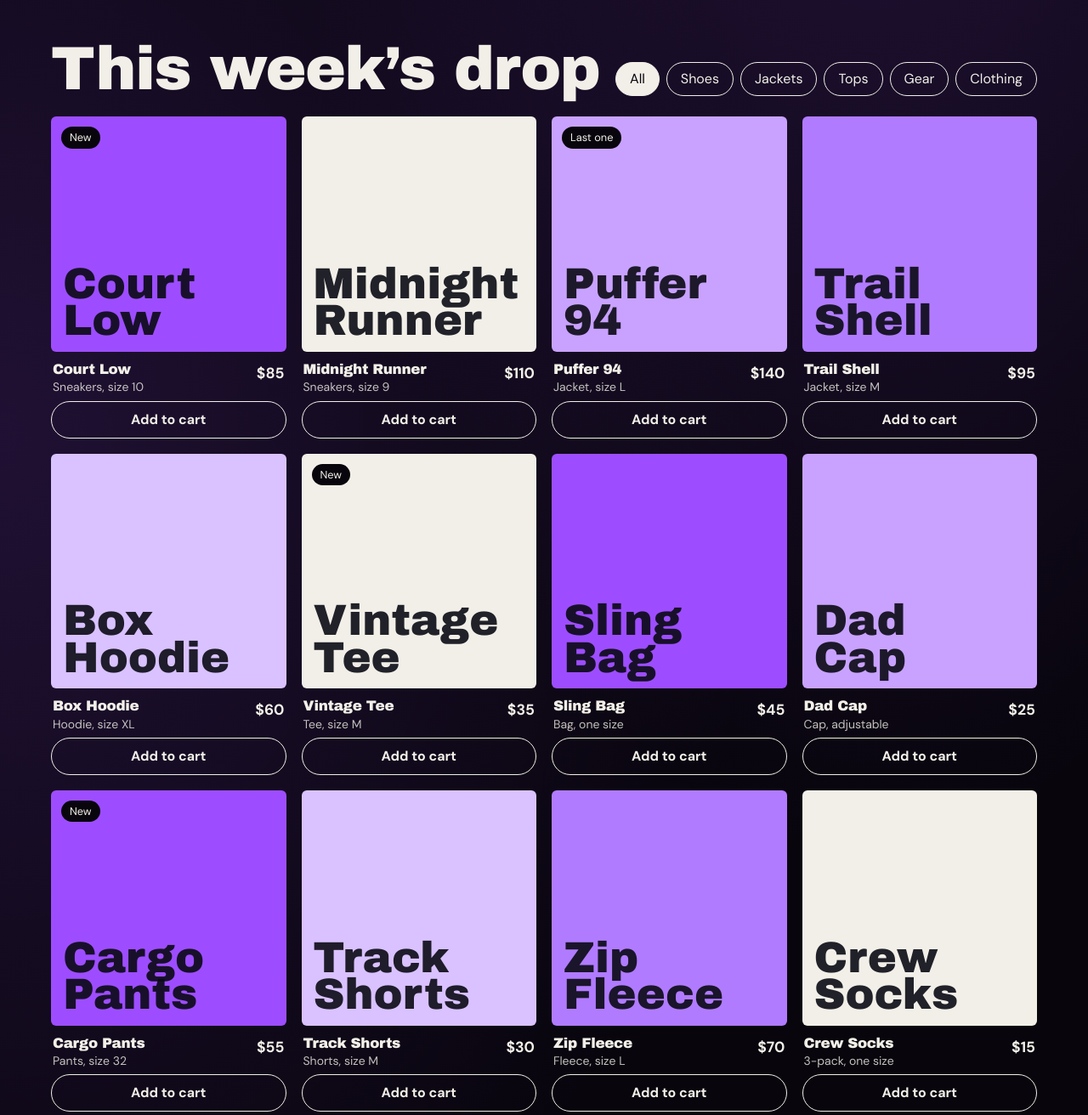
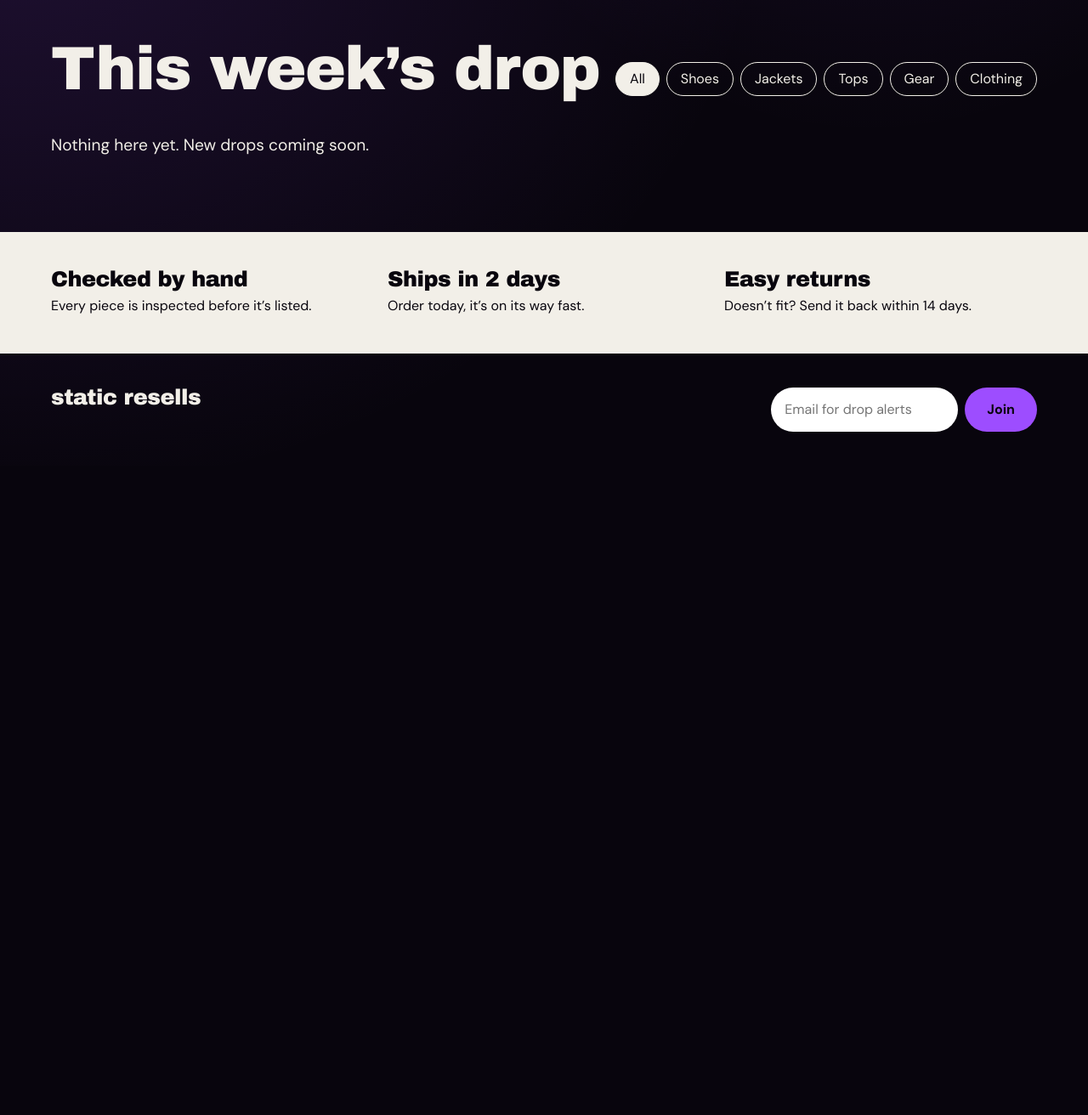
Before and after one commit to CamdenIG/Static-resells, a plain HTML site: page index.html in a window 1280 px wide. Shown: the part 1200-2512 px from the top of the page at 85% size. After the commit the page ends 1748 px from the top, so only its background shows below. Drawn offline with Linux system fonts and the light colour scheme.

Commit message:
Add files via upload

```diff
--- a/index.html
+++ b/index.html
@@ -123,26 +123,14 @@ footer input{padding:12px 16px;border-radius:99px;border:0;min-width:0;font:inhe
 </aside>
 
 <script>
-const products=[
- {n:'Court Low',d:'Sneakers, size 10',p:85,c:'Shoes',bg:'#9d4dff',t:'New'},
- {n:'Midnight Runner',d:'Sneakers, size 9',p:110,c:'Shoes',bg:'#f2efe8'},
- {n:'Puffer 94',d:'Jacket, size L',p:140,c:'Jackets',bg:'#c9a2ff',t:'Last one'},
- {n:'Trail Shell',d:'Jacket, size M',p:95,c:'Jackets',bg:'#b17bff'},
- {n:'Box Hoodie',d:'Hoodie, size XL',p:60,c:'Tops',bg:'#d9c2ff'},
- {n:'Vintage Tee',d:'Tee, size M',p:35,c:'Tops',bg:'#f2efe8',t:'New'},
- {n:'Sling Bag',d:'Bag, one size',p:45,c:'Gear',bg:'#9d4dff'},
- {n:'Dad Cap',d:'Cap, adjustable',p:25,c:'Gear',bg:'#c9a2ff'},
- {n:'Cargo Pants',d:'Pants, size 32',p:55,c:'Clothing',bg:'#9d4dff',t:'New'},
- {n:'Track Shorts',d:'Shorts, size M',p:30,c:'Clothing',bg:'#d9c2ff'},
- {n:'Zip Fleece',d:'Fleece, size L',p:70,c:'Clothing',bg:'#b17bff'},
- {n:'Crew Socks',d:'3-pack, one size',p:15,c:'Clothing',bg:'#f2efe8'}
-];
-const cats=['All',...new Set(products.map(x=>x.c))];
+const products=[];
+const cats=['All','Shoes','Jackets','Tops','Gear','Clothing'];
 let cart=[],cur='All';
 const $=id=>document.getElementById(id);
 $('tick').innerHTML=Array(12).fill('NEW STUFF<b>↯</b>LIMITED PAIRS<b>↯</b>SHIPS FAST<b>↯</b>').join('');
 function drawFilters(){$('filters').innerHTML=cats.map(c=>`<button aria-pressed="${c===cur}" data-c="${c}">${c}</button>`).join('')}
 function drawGrid(){
+ if(!products.some(x=>cur==='All'||x.c===cur)){$('grid').innerHTML='<p style="grid-column:1/-1;font-size:1.2rem">Nothing here yet. New drops coming soon.</p>';return}
  $('grid').innerHTML=products.map((x,i)=>({x,i})).filter(o=>cur==='All'||o.x.c===cur).map(({x,i})=>`
  <article class="card"><div class="art" style="background:${x.bg}">${x.t?`<div class="tag">${x.t}</div>`:''}<span>${x.n.replace(' ','<br>')}</span></div>
  <div class="info"><h3>${x.n}<small>${x.d}</small></h3><div class="price">$${x.p}</div></div>
```
